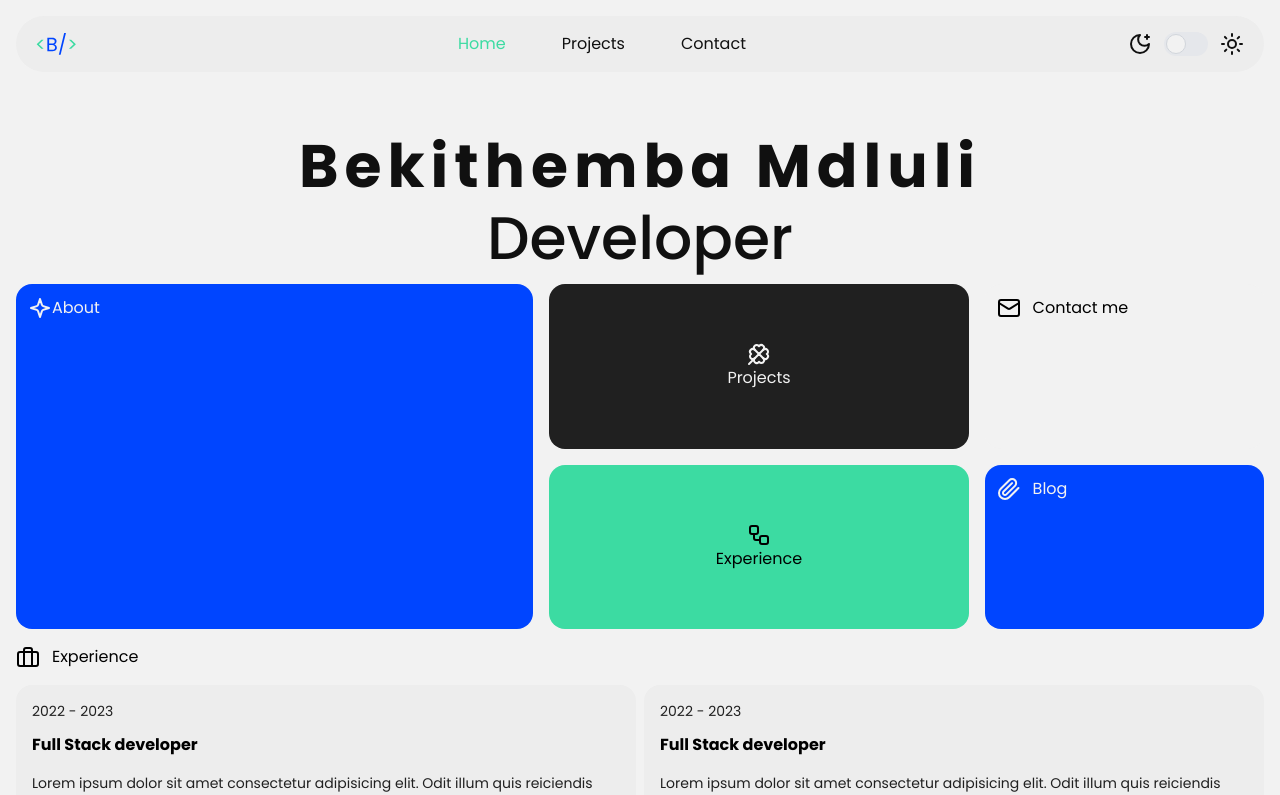
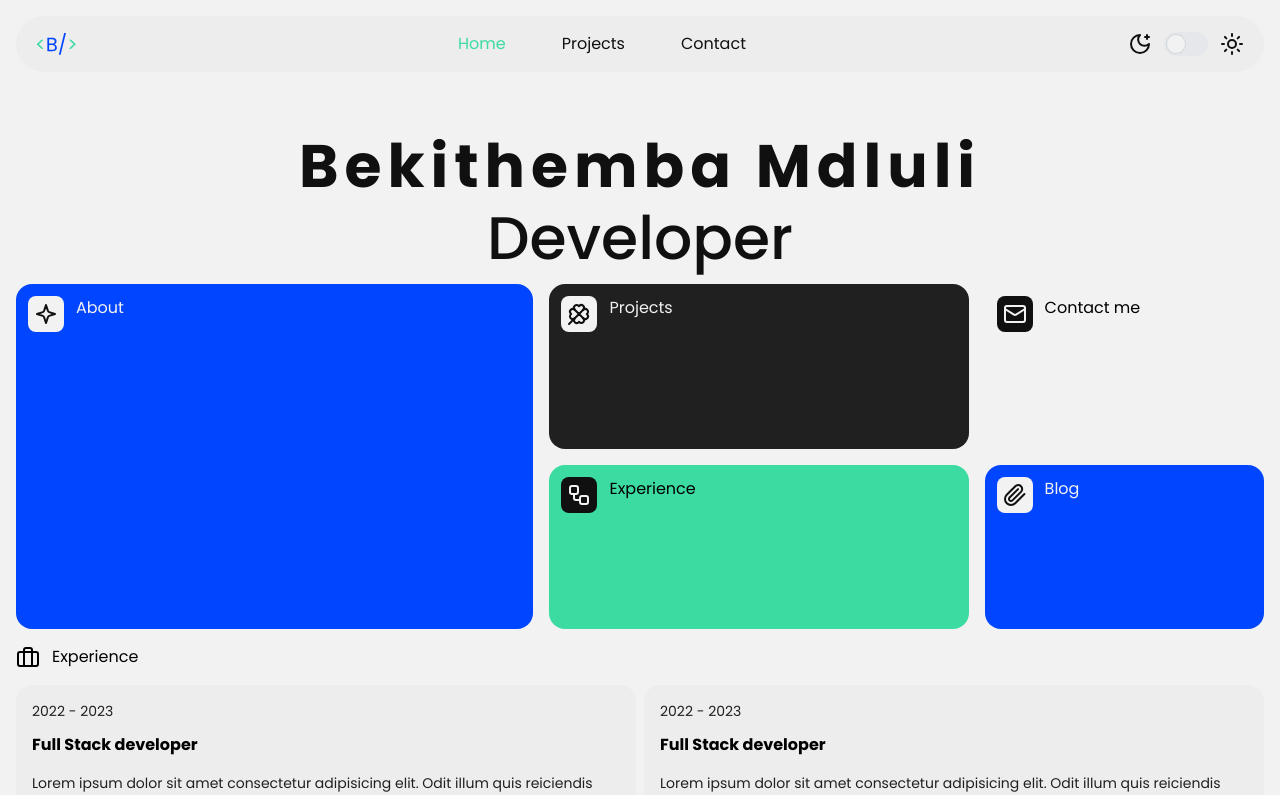
Before and after one commit to BMdluli/portfolio, a Next.js app: page / in a window 1280 px wide. Shown: the top 795 px of the page. Built offline with nearby package versions, Linux system fonts and the light colour scheme.

Commit message:
update: hero icon style

```diff
--- /dev/null
+++ b/components/custom-icon.tsx
@@ -0,0 +1,13 @@
+interface CustomItemProps {
+  icon: any;
+}
+
+const CustomIcon: React.FC<CustomItemProps> = ({ icon }) => {
+  return (
+    <span className="bg-purple-500 h-8 w-8 flex flex-items-center justify-center">
+      {icon}
+    </span>
+  );
+};
+
+export default CustomIcon;
--- a/components/experience.tsx
+++ b/components/experience.tsx
@@ -3,7 +3,7 @@ import ExperiencCard from "./experience-card";
 
 const Experience = () => {
   return (
-    <div className="mt-4">
+    <div className="mt-4" id="experience">
       <div className="flex items-center gap-3 dark:text-white">
         <Briefcase />
         <h2>Experience</h2>
--- a/components/hero-card.tsx
+++ b/components/hero-card.tsx
@@ -4,12 +4,25 @@ interface HeroCardProps {
   title: string;
   icon: any;
   className: string;
+  iconClass: string;
 }
 
-const HeroCard: React.FC<HeroCardProps> = ({ title, icon, className }) => {
+const HeroCard: React.FC<HeroCardProps> = ({
+  title,
+  icon,
+  className,
+  iconClass,
+}) => {
   return (
     <div className={cn("rounded-2xl w-full", className)}>
-      {icon}
+      <div
+        className={cn(
+          "bg-white h-9 w-9 flex justify-center items-center rounded-lg it",
+          iconClass
+        )}
+      >
+        {icon}
+      </div>
       <p>{title}</p>
     </div>
   );
--- a/components/hero.tsx
+++ b/components/hero.tsx
@@ -16,8 +16,9 @@ const Hero = () => {
         <div className="md:w-[42%]">
           <HeroCard
             title="About"
-            icon={<Sparkle />}
-            className="bg-primary text-white flex p-3 h-[138px] md:h-full"
+            icon={<Sparkle className="text-black" />}
+            className="bg-primary text-white flex gap-3 p-3 h-[138px] md:h-full "
+            iconClass="bg-white"
           />
         </div>
 
@@ -25,28 +26,32 @@ const Hero = () => {
           <div className="flex md:flex-col justify-between gap-4 md:w-[60%]">
             <HeroCard
               title="Projects"
-              icon={<Clover />}
-              className="bg-dark-gray text-white flex flex-col justify-center items-center h-[99px] md:h-full"
+              icon={<Clover className="text-black" />}
+              className="bg-dark-gray text-white flex md:flex-row justify-center md:justify-start md:p-3 items-center md:items-start md:gap-3 h-[99px] md:h-full"
+              iconClass="bg-white"
             />
 
             <HeroCard
               title="Experience"
-              icon={<Workflow />}
-              className="bg-secondary flex flex-col justify-center items-center h-[99px] md:h-full"
+              icon={<Workflow className="text-white" />}
+              className="bg-secondary flex flex-col md:flex-row justify-center md:justify-start md:p-3 items-center md:items-start  md:gap-3 h-[99px] md:h-full"
+              iconClass="bg-black"
             />
           </div>
 
           <div className="flex flex-col gap-4 mt-4 md:mt-0 md:w-[40%]">
             <HeroCard
               title="Contact me"
-              icon={<Mail />}
+              icon={<Mail className="text-white" />}
               className="bg-white flex gap-3  h-[98px] p-3 md:h-full"
+              iconClass="bg-black"
             />
 
             <HeroCard
               title="Blog"
-              icon={<Paperclip />}
+              icon={<Paperclip className="text-black" />}
               className="bg-primary text-white flex gap-3  h-[99px] p-3 cursor-not-allowed md:h-full"
+              iconClass="bg-white"
             />
           </div>
         </div>
--- a/components/projects.tsx
+++ b/components/projects.tsx
@@ -5,7 +5,7 @@ import ProjectCard from "./project-card";
 const Projects = () => {
   return (
     <div>
-      <div className="flex items-center gap-3 text-white">
+      <div className="flex items-center gap-3 text-white mt-4" id="projects">
         <Clover />
         <h2 className=" text-2xl font-semibold">Projects</h2>
       </div>
```
